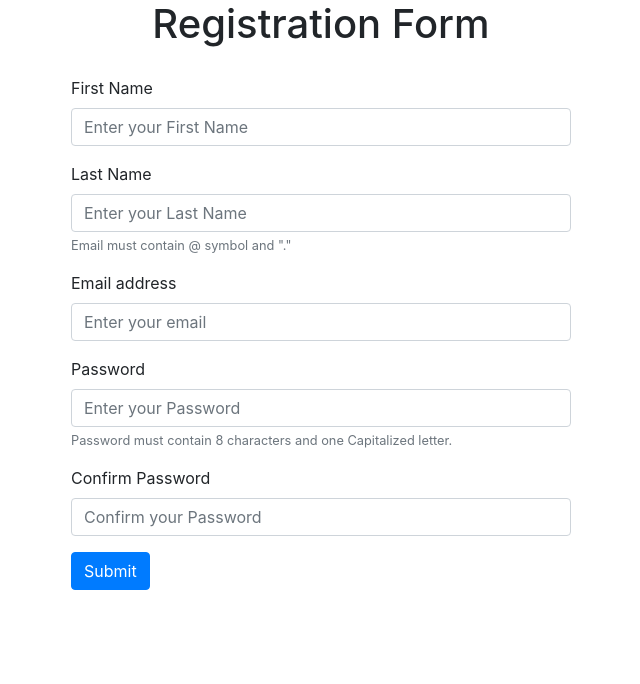
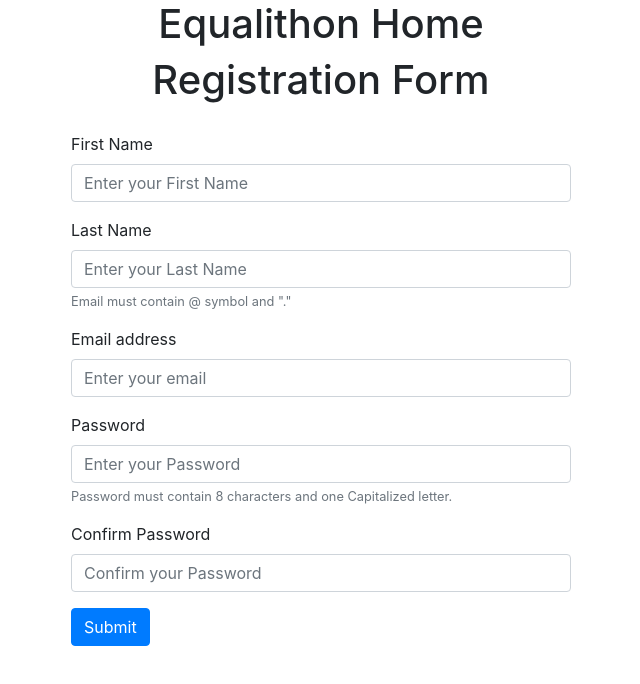
Before and after one commit to esteemcode/equalithon, a React (Create React App) app: page /registration in a window 1280 px wide. Shown: the top 684 px of the page, without its empty margins (319-959 px from the left). Built offline with nearby package versions, Linux system fonts and the light colour scheme.

Commit message:
update README with more instructions and resources

```diff
--- a/public/index.html
+++ b/public/index.html
@@ -3,9 +3,10 @@
   <head>
     <meta charset="utf-8" />
     <link rel="stylesheet" href="https://maxcdn.bootstrapcdn.com/bootstrap/4.0.0/css/bootstrap.min.css" integrity="sha384-Gn5384xqQ1aoWXA+058RXPxPg6fy4IWvTNh0E263XmFcJlSAwiGgFAW/dAiS6JXm" crossorigin="anonymous">
-    <title>Equalithon Registration</title>
+    <title>Equalithon</title>
   </head>
   <body>
+    <h1>Equalithon Home</h1>
     <noscript>You need to enable JavaScript to run this app.</noscript>
     <div id="root"></div>
   </body>
--- a/src/App.css
+++ b/src/App.css
@@ -1,4 +1,4 @@
-h1.registration {
+h1 {
   text-align: center;
 }
 .registrationForm {
--- a/src/App.js
+++ b/src/App.js
@@ -1,12 +1,18 @@
-import { BrowserRouter as Router, Switch, Route} from 'react-router-dom'
+import { BrowserRouter as Router, Route} from 'react-router-dom'
 import RegistrationForm from './components/RegistrationForm';
+import SignIn from './components/SignIn';
+import ContactUs from './components/ContactUs';
+import Feedback from './components/Feedback';
 import './App.css';
 
 function App() {
   return (
     <div className="App">
       <Router>
-        <Route path="/registration" exact component ={RegistrationForm} />
+        <Route path="/registration" exact component={RegistrationForm} />
+        <Route path="/signin" exact component={SignIn} />
+        <Route path="/contact" exact component={ContactUs} />
+        <Route path="/feedback" exact component={Feedback} />
       </Router>
     </div>
   );
--- /dev/null
+++ b/src/components/ContactUs.js
@@ -0,0 +1,12 @@
+import React from 'react';
+
+const ContactUs = () => {
+
+    return (
+        <div>
+        </div>
+
+    )
+}
+
+export default ContactUs;
--- /dev/null
+++ b/src/components/Feedback.js
@@ -0,0 +1,12 @@
+import React from 'react';
+
+const Feedback = () => {
+
+    return (
+        <div>
+        </div>
+
+    )
+}
+
+export default Feedback;
--- /dev/null
+++ b/src/components/SignIn.js
@@ -0,0 +1,12 @@
+import React from 'react';
+
+const SignIn = () => {
+
+    return (
+        <div>
+        </div>
+
+    )
+}
+
+export default SignIn;
```
Also changed, not shown: 1 other file (tests, documents, lock files or other folders).
